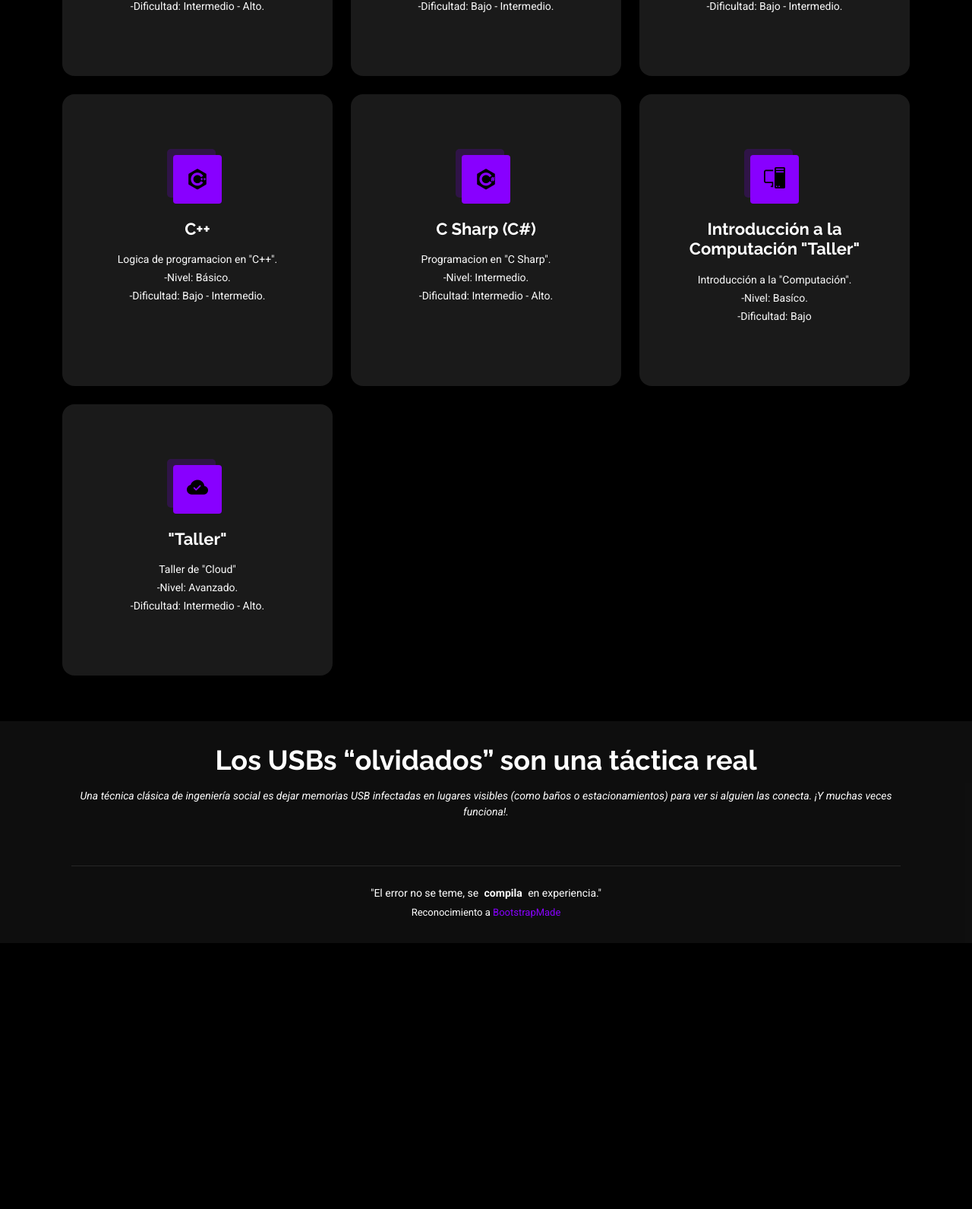
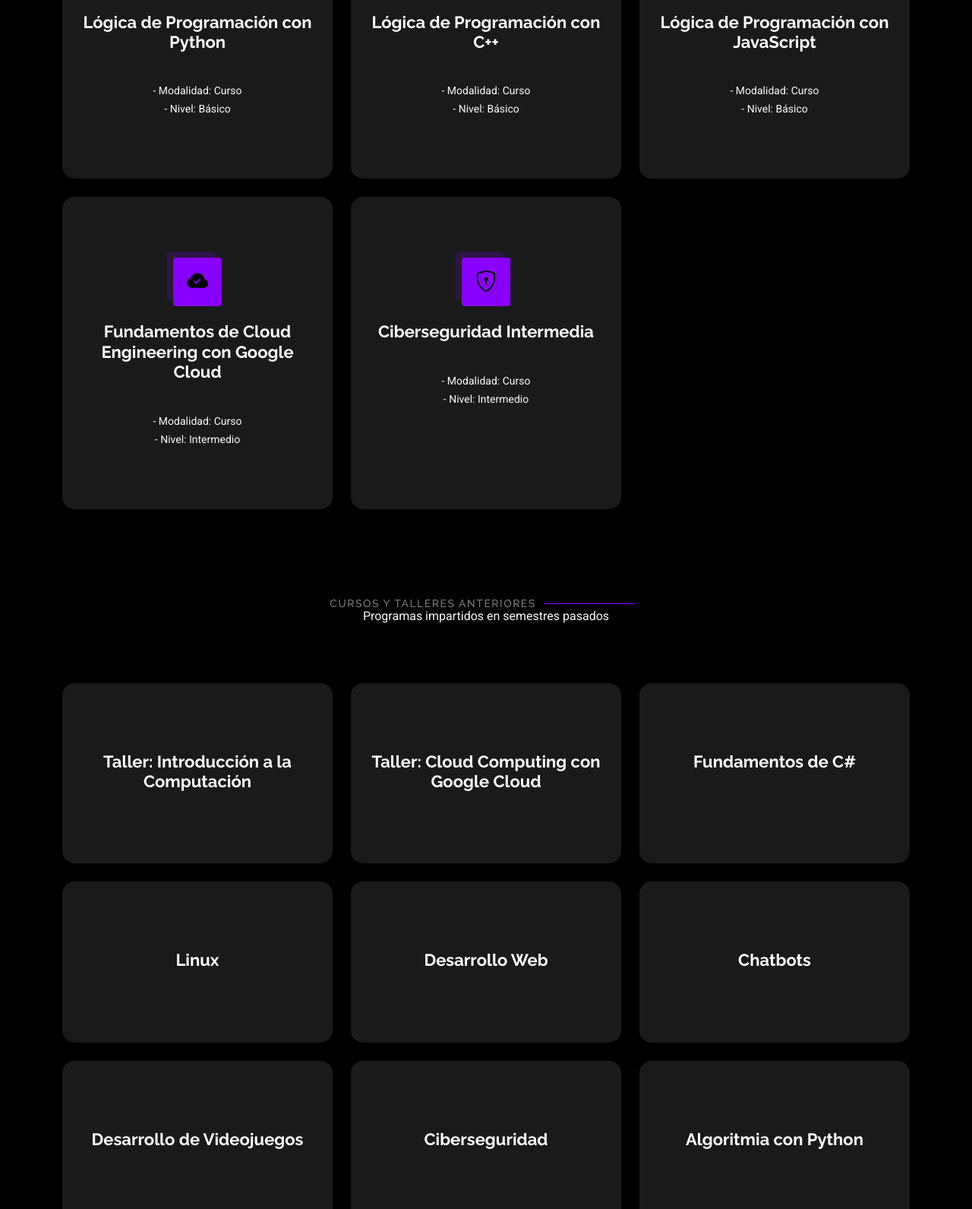
Before and after one commit to clubprogramacionesimez/CLUB_PROGRAMACION, a plain HTML site: page cursos_talleres.html in a window 1280 px wide. Shown: the part 748-2339 px from the top of the page at 76% size. Before the commit the page ends 1989 px from the top, so only its background shows below. Drawn offline with nearby package versions, Linux system fonts and the light colour scheme.

Commit message:
Update cursos_talleres.html
Agregasmos Actuales y Anteriores

```diff
--- a/cursos_talleres.html
+++ b/cursos_talleres.html
@@ -95,136 +95,165 @@
         <!-- End Page Title -->
 
         <!-- ciberseguridad -->
-        <section id="services" class="services section">
+       <section id="cursos-actuales" class="services section">
 
     <div class="container">
+        <div class="section-title text-center">
+            <h2>Cursos Actuales</h2>
+            <p>Programas activos durante el semestre en curso</p>
+        </div>
 
         <div class="row gy-4">
 
-                    <div class="col-lg-4 col-md-6" data-aos="fade-up" data-aos-delay="100">
-                        <div class="service-item  position-relative">
+            <!-- Python -->
+            <div class="col-lg-4 col-md-6">
+                <div class="service-item position-relative">
                     <div class="icon">
-                                <i class="bi bi-incognito"></i>
+                        <i class="devicon-python-plain"></i>
                     </div>
-
-                            <a href="https://drive.google.com/drive/folders/1Q3zqfD5qzr6TXW-Kv5qkhNFlmCFHgx_8?usp=drive_link" target="_blank" class="stretched-link">
-                                <h3>Ciberseguridad</h3>
-                            </a>
-                            <p>Ciberseguridad "RED Team"
-                                <br>-Nivel: Avanzado.
-                                <br>-Dificultad: Intermedio - Alto.
+                    <h3>Lógica de Programación con Python</h3>
+                    <p>
+                        <br>- Modalidad: Curso
+                        <br>- Nivel: Básico
                     </p>
                 </div>
             </div>
 
-
-
-                    <!-- Python -->
-
-                    <div class="col-lg-4 col-md-6" data-aos="fade-up" data-aos-delay="200">
+            <!-- C++ -->
+            <div class="col-lg-4 col-md-6">
                 <div class="service-item position-relative">
                     <div class="icon">
-                                <i class="devicon-python-plain"></i>
+                        <i class="devicon-cplusplus-plain"></i>
                     </div>
-                            <a href="https://drive.google.com/drive/folders/1T3wECiwcv_vg0xd7bUsB8lQQcSOyKygE?usp=drive_link" target="_blank" class="stretched-link">
-                                <h3>Python</h3>
-                            </a>
-                            <p>Logica de programacion en "Phyton"
-                                <br>-Nivel: Básico.
-                                <br>-Dificultad: Bajo - Intermedio.
+                    <h3>Lógica de Programación con C++</h3>
+                    <p>
+                        <br>- Modalidad: Curso
+                        <br>- Nivel: Básico
                     </p>
                 </div>
             </div>
 
-                    <!-- javascript -->
-
-                    <div class="col-lg-4 col-md-6" data-aos="fade-up" data-aos-delay="200">
+            <!-- JavaScript -->
+            <div class="col-lg-4 col-md-6">
                 <div class="service-item position-relative">
                     <div class="icon">
                         <i class="bi bi-javascript"></i>
                     </div>
-                            <a href="https://drive.google.com/drive/folders/1hsQtXHrGgwXywlXQM6HP7kAxmFfYm2TD?usp=drive_link" target="_blank" class="stretched-link">
-                                <h3>JavaScript</h3>
-                            </a>
-                            <p>Logica de programacion en "JavaScript"
-                                <br>-Nivel: Básico.
-                                <br>-Dificultad: Bajo - Intermedio.
+                    <h3>Lógica de Programación con JavaScript</h3>
+                    <p>
+                        <br>- Modalidad: Curso
+                        <br>- Nivel: Básico
                     </p>
                 </div>
             </div>
-                    <!-- c++ -->
 
-                    <div class="col-lg-4 col-md-6" data-aos="fade-up" data-aos-delay="300">
-                        <div class="service-item position-relative">
-                            <div class="icon">
-                                <i class="devicon-cplusplus-plain"></i>
-                            </div>
-                            <a href="https://drive.google.com/drive/folders/12TeHlPF2fegQqfYhSVGmH7JVSUoV3fiA?usp=drive_link" target="_blank" class="stretched-link">
-                                <h3>C++</h3>
-                            </a>
-                            <p>Logica de programacion en "C++".
-                                <br>-Nivel: Básico.
-                                <br>-Dificultad: Bajo - Intermedio.
-                            </p>
-                        </div>
-                    </div>
-                    <!-- c# -->
-
-                    <div class="col-lg-4 col-md-6" data-aos="fade-up" data-aos-delay="400">
-                        <div class="service-item position-relative">
-                            <div class="icon">
-                                <i class="devicon-csharp-plain"></i>
-                            </div>
-                            <a href="https://drive.google.com/drive/folders/1SjMxDEFwzdyW2PQtr6O4o8ug1aeok6ls?usp=drive_link" target="_blanks" class="stretched-link">
-                                <h3>C Sharp (C#)</h3>
-                            </a>
-                            <p>Programacion en "C Sharp".
-                                <br>-Nivel: Intermedio.
-                                <br>-Dificultad: Intermedio - Alto.
-                            </p>
-
-                        </div>
-                    </div>
-                    <!-- taller U(introduccion a la computacion) -->
-
-                    <div class="col-lg-4 col-md-6" data-aos="fade-up" data-aos-delay="500">
-                        <div class="service-item position-relative">
-                            <div class="icon">
-                                <i class="bi bi-pc-display"></i>
-                            </div>
-                            <a href="https://drive.google.com/drive/folders/1ZPDe8CrIQOHf6GERClducIQ37Oyv4slt?usp=sharing" target="_blank" class="stretched-link">
-                                <h3>Introducción a la Computación "Taller"</h3>
-                            </a>
-                            <p>Introducción a la "Computación".
-                                <br>-Nivel: Basíco.
-                                <br>-Dificultad: Bajo
-                            </p>
-
-                        </div>
-                    </div>
-                    <!-- End Service Item -->
-
-                    <div class="col-lg-4 col-md-6" data-aos="fade-up" data-aos-delay="600">
+            <!-- Google Cloud -->
+            <div class="col-lg-4 col-md-6">
                 <div class="service-item position-relative">
                     <div class="icon">
                         <i class="bi bi-cloud-check-fill"></i>
                     </div>
-                            <a href="https://drive.google.com/drive/folders/1DhLMqtubtsGcRmjW9p2Gw80z1jc8NDWX?usp=sharing" target="_blank" class="stretched-link">
-                                <h3>"Taller"</h3>
-                            </a>
-                            <p>Taller de "Cloud"
-                                <br>-Nivel: Avanzado.
-                                <br>-Dificultad: Intermedio - Alto.
+                    <h3>Fundamentos de Cloud Engineering con Google Cloud</h3>
+                    <p>
+                        <br>- Modalidad: Curso
+                        <br>- Nivel: Intermedio
                     </p>
                 </div>
             </div>
-                    <!-- End Service Item -->
 
+            <!-- Ciberseguridad -->
+            <div class="col-lg-4 col-md-6">
+                <div class="service-item position-relative">
+                    <div class="icon">
+                        <i class="bi bi-shield-lock"></i>
+                    </div>
+                    <h3>Ciberseguridad Intermedia</h3>
+                    <p>
+                        <br>- Modalidad: Curso
+                        <br>- Nivel: Intermedio
+                    </p>
+                </div>
             </div>
 
         </div>
+    </div>
+</section>
 
+
+<!-- ============================= -->
+<!-- CURSOS Y TALLERES ANTERIORES -->
+<!-- ============================= -->
+
+<section id="anteriores" class="services section">
+
+    <div class="container">
+        <div class="section-title text-center">
+            <h2>Cursos y Talleres Anteriores</h2>
+            <p>Programas impartidos en semestres pasados</p>
+        </div>
+
+        <div class="row gy-4">
+
+            <!-- TALLERES -->
+            <div class="col-lg-4 col-md-6">
+                <div class="service-item position-relative">
+                    <h3>Taller: Introducción a la Computación</h3>
+                </div>
+            </div>
+
+            <div class="col-lg-4 col-md-6">
+                <div class="service-item position-relative">
+                    <h3>Taller: Cloud Computing con Google Cloud</h3>
+                </div>
+            </div>
+
+            <!-- CURSOS -->
+            <div class="col-lg-4 col-md-6">
+                <div class="service-item position-relative">
+                    <h3>Fundamentos de C#</h3>
+                </div>
+            </div>
+
+            <div class="col-lg-4 col-md-6">
+                <div class="service-item position-relative">
+                    <h3>Linux</h3>
+                </div>
+            </div>
+
+            <div class="col-lg-4 col-md-6">
+                <div class="service-item position-relative">
+                    <h3>Desarrollo Web</h3>
+                </div>
+            </div>
+
+            <div class="col-lg-4 col-md-6">
+                <div class="service-item position-relative">
+                    <h3>Chatbots</h3>
+                </div>
+            </div>
+
+            <div class="col-lg-4 col-md-6">
+                <div class="service-item position-relative">
+                    <h3>Desarrollo de Videojuegos</h3>
+                </div>
+            </div>
+
+            <div class="col-lg-4 col-md-6">
+                <div class="service-item position-relative">
+                    <h3>Ciberseguridad</h3>
+                </div>
+            </div>
+
+            <div class="col-lg-4 col-md-6">
+                <div class="service-item position-relative">
+                    <h3>Algoritmia con Python</h3>
+                </div>
+            </div>
+
+        </div>
+    </div>
 </section>
+
         <!-- /Services Section -->
 
     </main>
```
Lines whose indentation alone changed are shown as unchanged.
